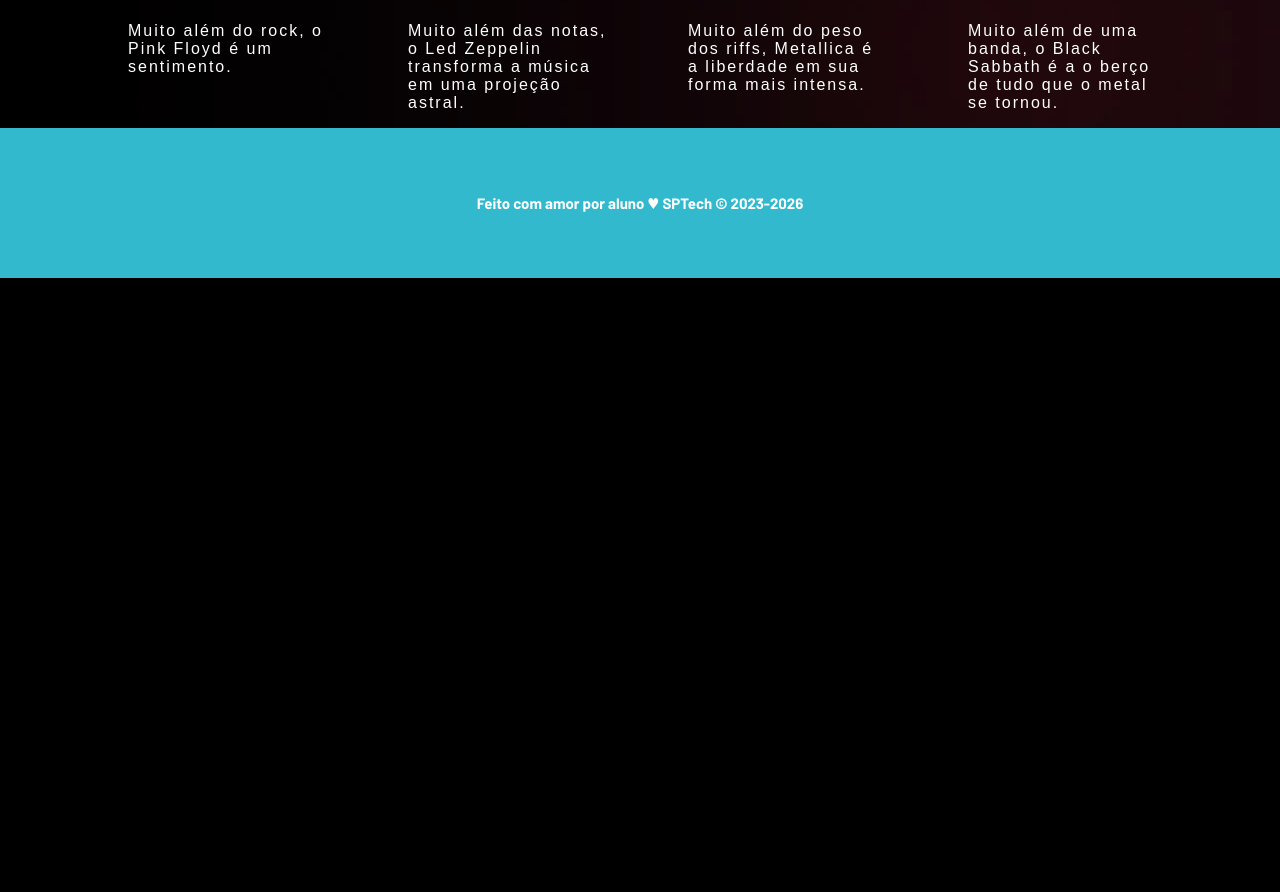
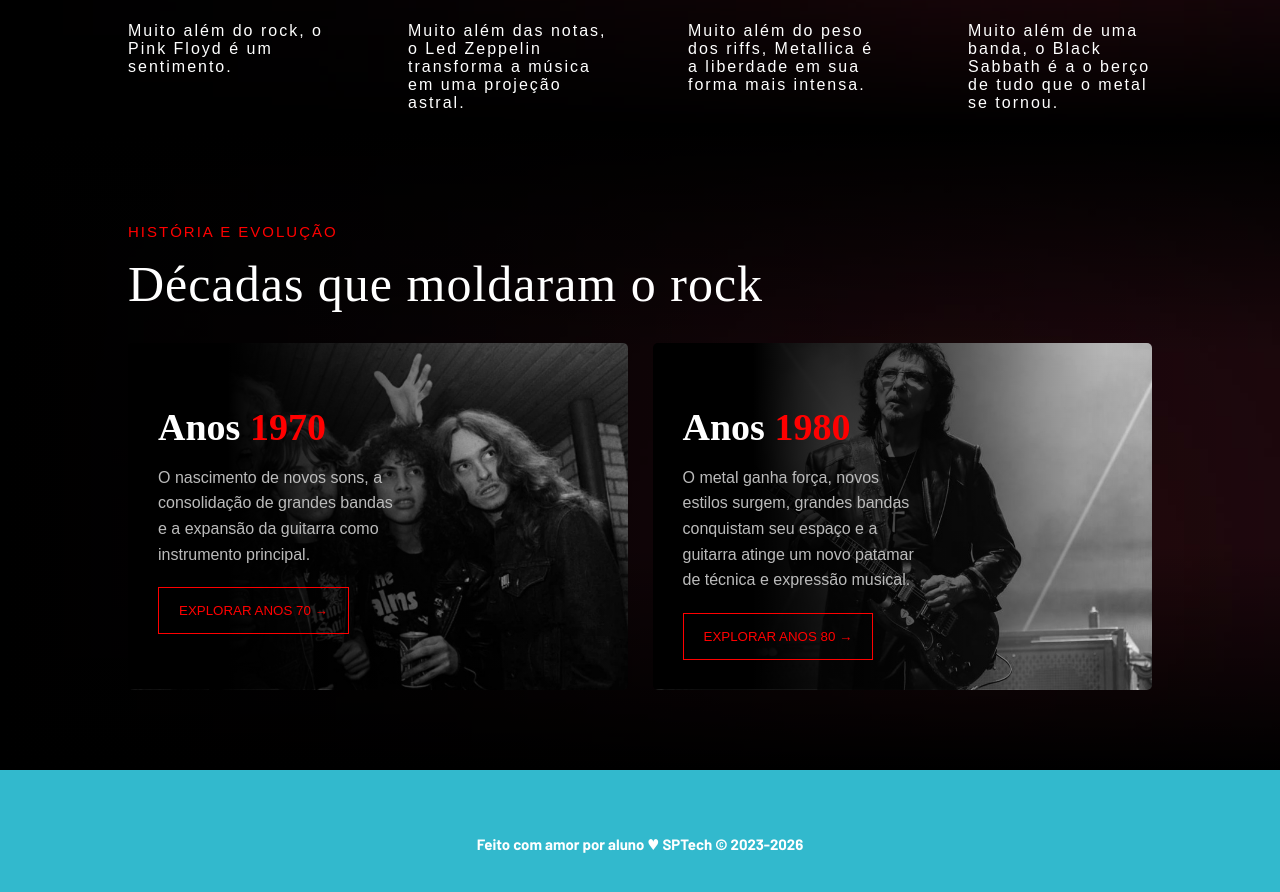
Before and after one commit to FilipeHorta07/ProjetoIndividualGuitarra, a website: page web-data-viz/public/index.html in a window 1280 px wide. Shown: the part 1140-2032 px from the top of the page. Before the commit the page ends 1418 px from the top, so only its background shows below. Drawn offline with Linux system fonts and the light colour scheme.

Commit message:
Adicionei o proximo campo site que representam as duas grandes décadas no qual quero abordar, adicionei também o href do explorar bandas para esse novo campo

```diff
--- a/web-data-viz/public/css/estilo.css
+++ b/web-data-viz/public/css/estilo.css
@@ -1,10 +1,15 @@
 @import url('https://fonts.googleapis.com/css2?family=Barlow:ital,wght@0,100;0,200;0,300;0,400;0,500;0,600;0,700;0,800;0,900;1,100;1,200;1,300;1,400;1,500;1,600;1,700;1,800;1,900&display=swap');
+
 
 body {
   margin: 0;
   padding: 0;
   font-family: 'Barlow', 'Segoe UI', 'Segoe UI', Tahoma, Geneva, Verdana, sans-serif;
   background-color: black;
+}
+
+html {
+    scroll-behavior: smooth;
 }
 
 :root {
@@ -170,13 +175,13 @@
   cursor: pointer;
 }
 
-/* MISSÃO VISÃO VALORES */
+/* Lendas do rock */
 
 .social {
   background-image:
-    linear-gradient(to bottom, black 0%, transparent 40%),
+    linear-gradient(to bottom, black 0%, transparent 35%, transparent 65%, black 100%),
     linear-gradient(to right, black, transparent),
-    url(../assets/fundo-site.jpg);
+    url('../assets/fundo-site.jpg');
   display: flex;
   padding-top: 140px;
   position: relative;
@@ -252,6 +257,96 @@
   flex-direction: column;
   align-items: center;
 }
+
+/* Décadas do rock */
+
+.decadas {
+    background-image:
+    linear-gradient(to bottom, black 0%, transparent 35%, transparent 65%, black 100%),
+    linear-gradient(to right, black, transparent),
+    url('../assets/fundo-site.jpg');
+    padding: 80px 0;
+    color: white;
+}
+
+.decadas .container {
+  display: block;
+}
+
+.titulo_decadas p {
+  color: red;
+  font-family: 'Poppins', sans-serif;
+  font-size: 15px;
+  letter-spacing: 2px;
+}
+
+.titulo_decadas h1 {
+  font-family: 'Cinzel', serif;
+  font-size: 50px;
+  margin: 10px 0 30px;
+  letter-spacing: 1px;
+  font-weight: 500;
+}
+
+.cards_decadas {
+  display: flex;
+  gap: 25px;
+}
+
+.card_anos70,
+.card_anos80 {
+  width: 50%;
+  min-height: 260px;
+  padding: 30px;
+  border-radius: 5px;
+}
+
+.cards_decadas h2 {
+  font-family: 'Cinzel', serif;
+  font-size: 38px;
+  margin-bottom: 10px;
+}
+
+.cards_decadas h2 span {
+  color: red;
+}
+
+.cards_decadas p {
+  font-family: 'Poppins', sans-serif;
+  font-size: 16px;
+  color: #bbbbbb;
+  line-height: 1.6;
+  width: 55%;
+  margin-bottom: 20px;
+}
+
+.cards_decadas button {
+  background-color: transparent;
+  color: red;
+  border: 1px solid red;
+  padding: 15px 20px;
+  font-family: 'Poppins', sans-serif;
+  cursor: pointer;
+}
+
+.card_anos70 {
+  background-image:
+    linear-gradient(to right, black 20%, transparent 100%),
+    url('../assets/metallica.jpeg');
+  background-size: cover;
+  background-position: center;
+  background-repeat: no-repeat;
+}
+
+.card_anos80 {
+  background-image:
+    linear-gradient(to right, black 20%, transparent 100%),
+    url('../assets/tony\ iommi\ 1970.jpeg');
+  background-size: cover;
+  background-position: center;
+  background-repeat: no-repeat;
+}
+
 
 /* FOOTER */
 
--- a/web-data-viz/public/index.html
+++ b/web-data-viz/public/index.html
@@ -57,14 +57,16 @@
       <p>Explore as bandas, guitarristas e histórias que marcaram as maiores eras do rock.</p>
     </div>
     <div>
-      <button class="botao_explorar" onclick="">EXPLORAR BANDAS →</button>
+      <a href="#lendas">
+        <button class="botao_explorar">EXPLORAR BANDAS →</button>
+      </a>
     </div>
     <div>
       <button class="escolha_banda" onclick="">QUAL SUA BANDA PREFERIDA?</button>
     </div>
   </div>
 
-  <div class="social">
+  <div class="social" id="lendas">
     <div class="container">
       <div class="titulo_bandas">
         <p>LENDAS DO ROCK</p>
@@ -104,6 +106,50 @@
     </div>
   </div>
 
+  <!-- DÉCADAS DO ROCK -->
+
+  <div class="decadas">
+    <div class="container">
+
+      <div class="titulo_decadas">
+        <p>HISTÓRIA E EVOLUÇÃO</p>
+        <h1>Décadas que moldaram o rock</h1>
+      </div>
+
+      <div class="cards_decadas">
+
+        <div class="card_anos70">
+          <h2>Anos <span>1970</span></h2>
+
+          <p>
+            O nascimento de novos sons, a
+            consolidação de grandes bandas
+            e a expansão da guitarra como
+            instrumento principal.
+          </p>
+
+          <a href="decadas.html#anos70">
+            <button>EXPLORAR ANOS 70 →</button>
+          </a>
+        </div>
+
+        <div class="card_anos80">
+          <h2>Anos <span>1980</span></h2>
+
+          <p>
+            O metal ganha força, novos estilos surgem,
+            grandes bandas conquistam seu espaço e a guitarra
+            atinge um novo patamar de técnica e expressão musical.
+          </p>
+
+          <a href="decadas.html#anos80">
+            <button>EXPLORAR ANOS 80 →</button>
+          </a>
+        </div>
+      </div>
+    </div>
+  </div>
+
   <div class="footer">
     <div class="container">
       <h4>Feito com amor por aluno &hearts; SPTech &copy; 2023-2026</h4>
```
Also changed, not shown: web-data-viz/public/assets/metallica.jpeg (added), web-data-viz/public/assets/tony iommi 1970.jpeg (added).
